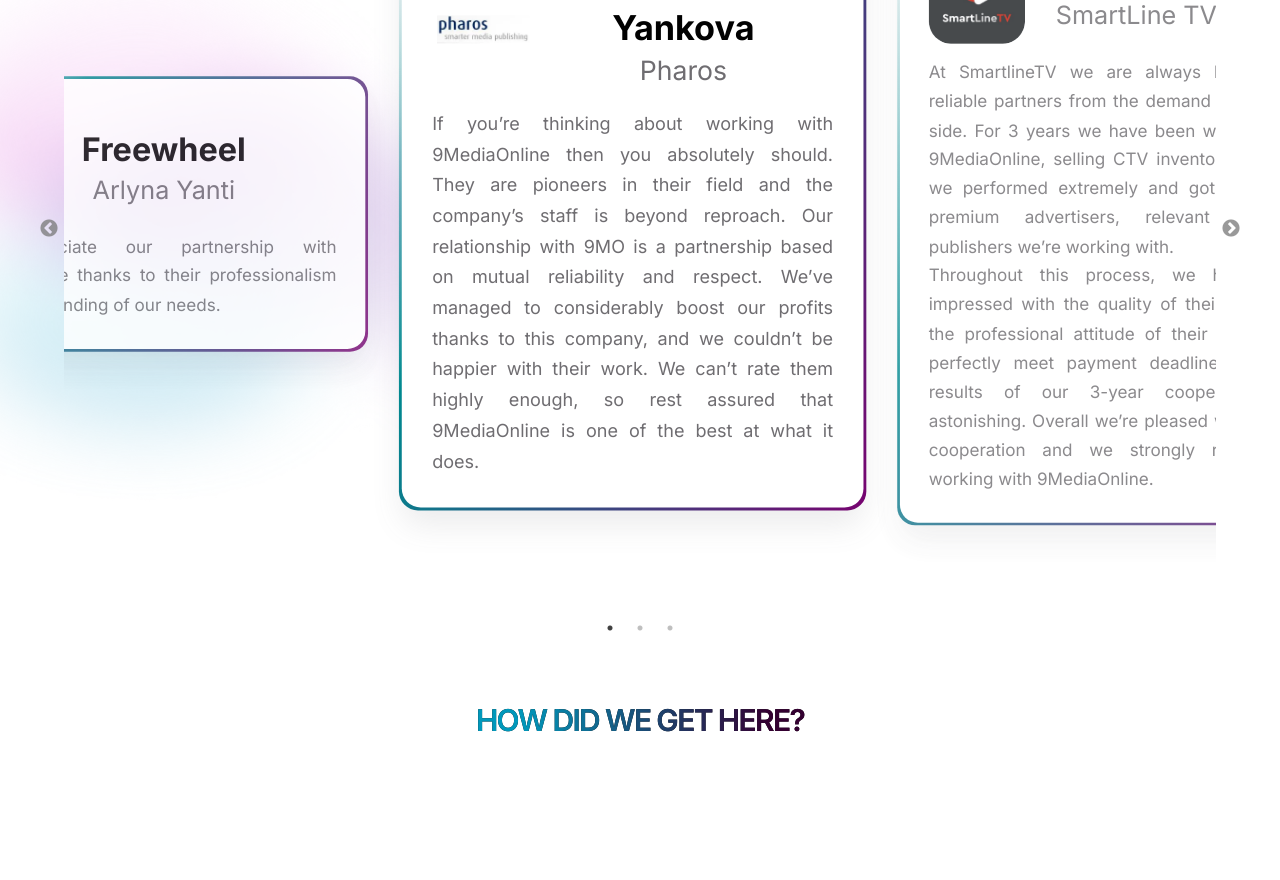
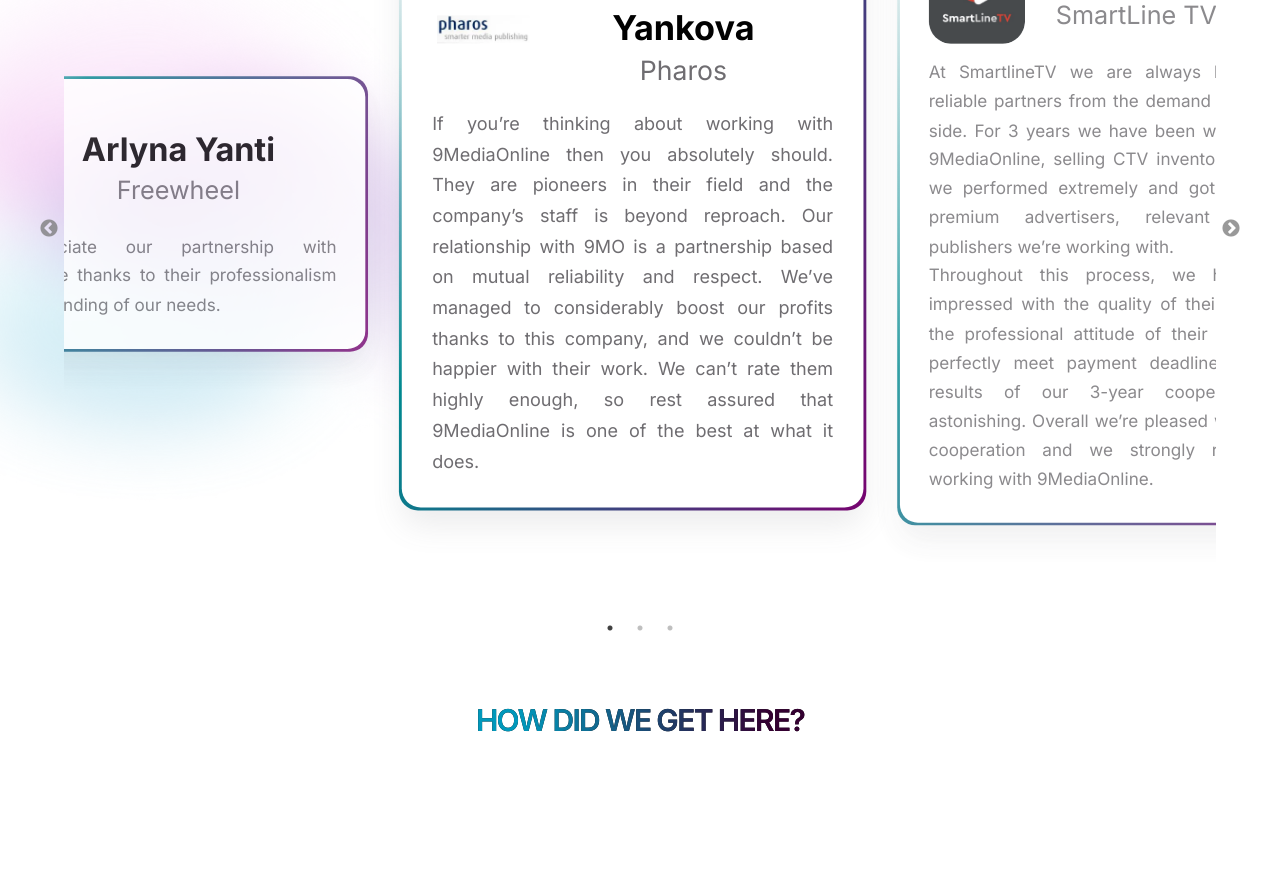
Before and after one commit to yuvrajjwala/MediaOnline, a React (Create React App) app in the folder new_app/: page / in a window 1280 px wide. Shown: the part 7240-8120 px from the top of the page. Built offline with nearby package versions, Linux system fonts and the light colour scheme.

Commit message:
testimonial chanes

```diff
--- a/new_app/src/components/Testimonial/Testimonial.js
+++ b/new_app/src/components/Testimonial/Testimonial.js
@@ -61,8 +61,8 @@ function Testimonial() {
     }, {
       id: 3,
       img: tv2,
-      heading: 'Freewheel',
-      subHead: 'Arlyna Yanti',
+      heading: 'Arlyna Yanti',
+      subHead: 'Freewheel',
       content1: `We appreciate our partnership with 9MediaOnline thanks to their professionalism and understanding of our needs.`,
       content2:''
     },
--- a/new_app/src/pages/Contact/Contact.css
+++ b/new_app/src/pages/Contact/Contact.css
@@ -107,4 +107,7 @@
    .contat-form-container select {
       width: 100%;
    }
+   #arr5-2-1 {
+      margin-bottom: 16px;
+  }
  }
```
